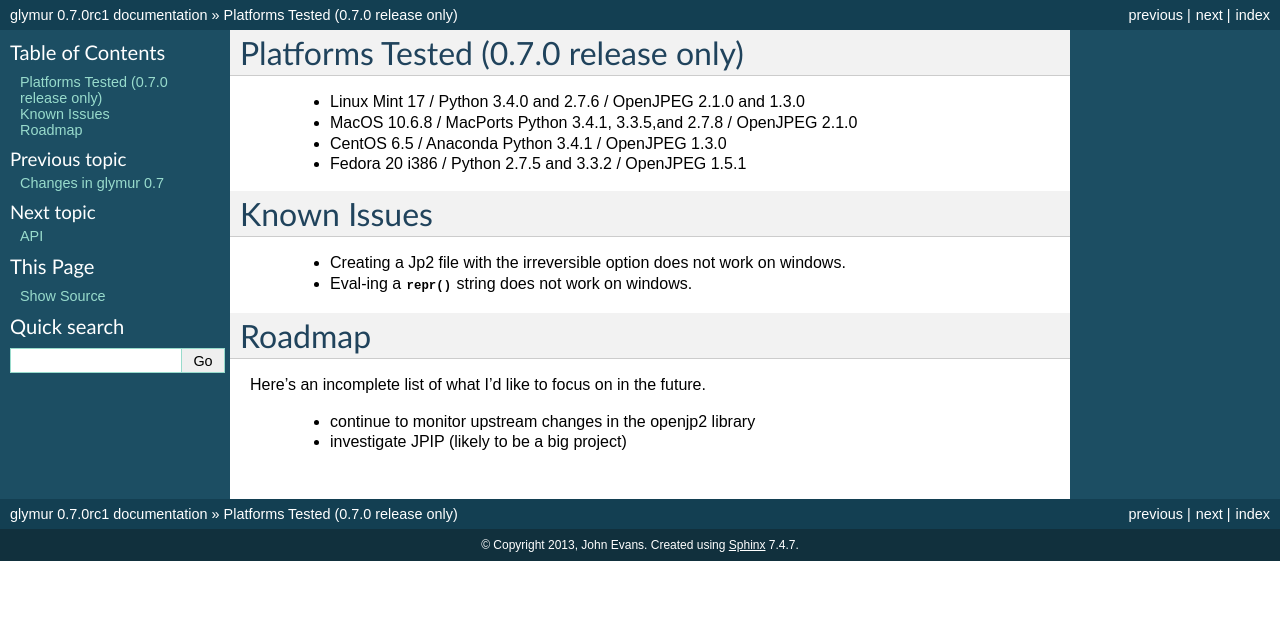
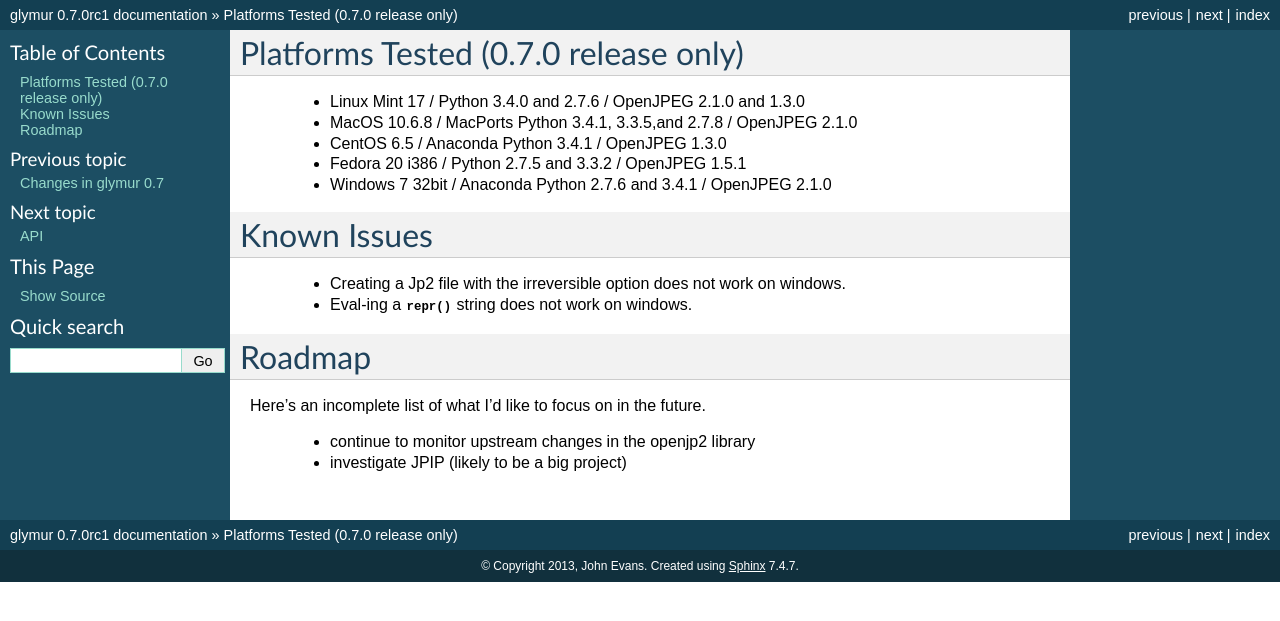
Before and after one commit to quintusdias/glymur, a Sphinx documentation site: the page built from docs/source/roadmap.rst, in a window 1280 px wide. Shown: the top 621 px of the page. Built offline with Sphinx 7.4.7, drawn with Linux system fonts in a browser that asks for light colours.

Commit message:
added mention of testing on windows

```diff
--- a/docs/source/roadmap.rst
+++ b/docs/source/roadmap.rst
@@ -5,6 +5,7 @@ Platforms Tested (0.7.0 release only)
     * MacOS 10.6.8 / MacPorts Python 3.4.1, 3.3.5,and 2.7.8 / OpenJPEG 2.1.0
     * CentOS 6.5 / Anaconda Python 3.4.1 / OpenJPEG 1.3.0
     * Fedora 20 i386 / Python 2.7.5 and 3.3.2 / OpenJPEG 1.5.1
+    * Windows 7 32bit / Anaconda Python 2.7.6 and 3.4.1 / OpenJPEG 2.1.0
 
 ------------
 Known Issues
```
